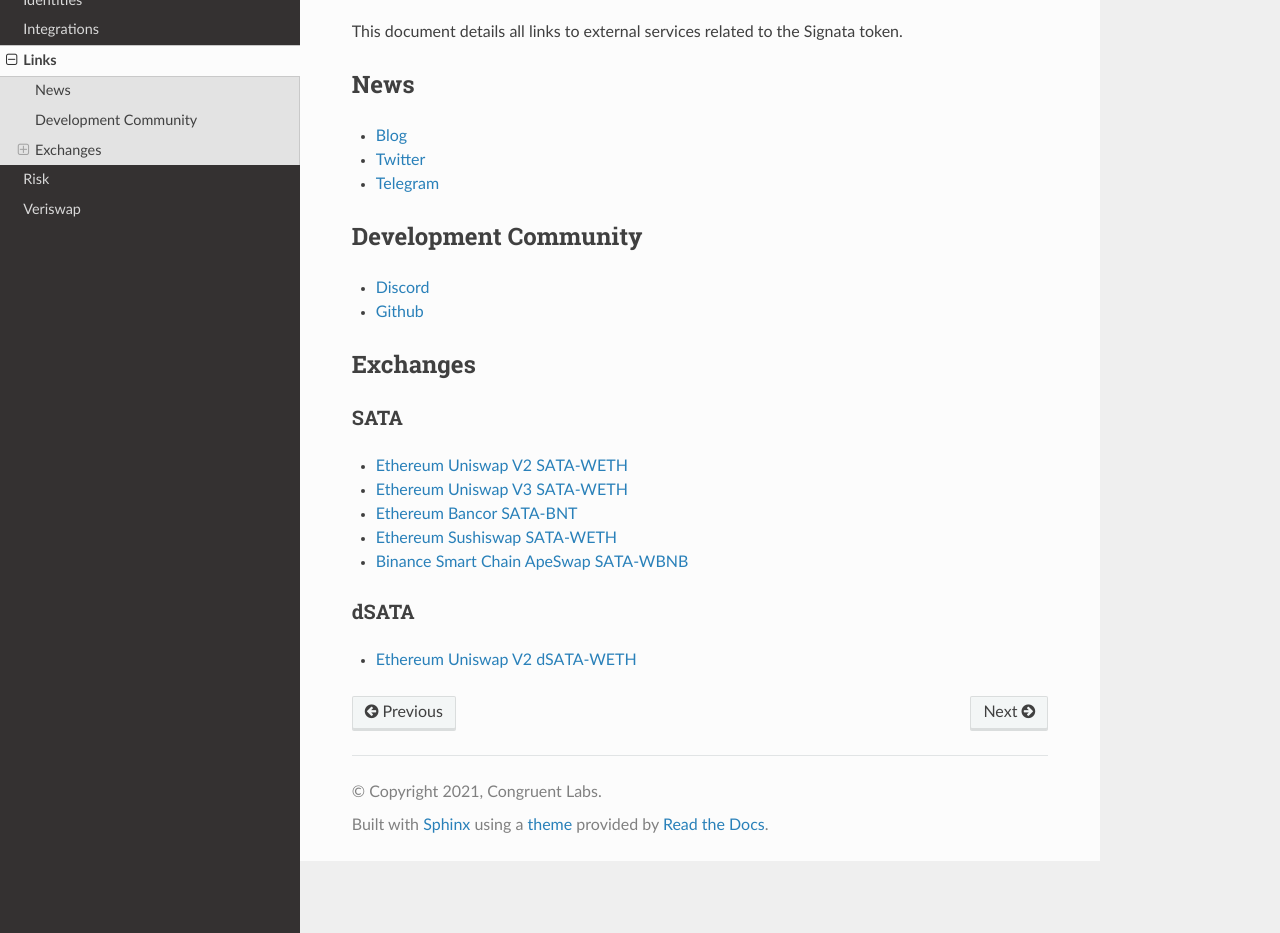
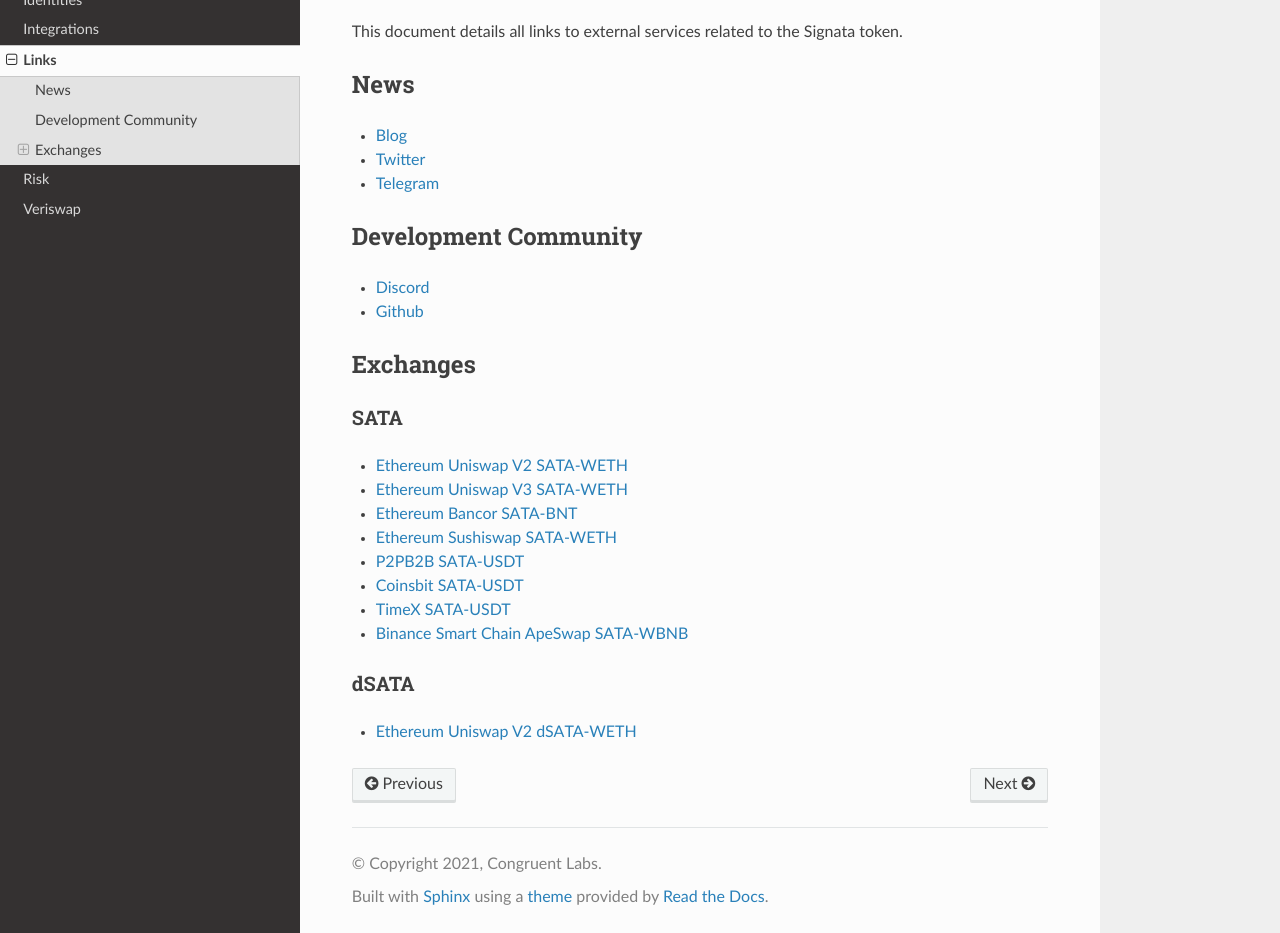
Before and after one commit to cl-tim/signata-docs, a Sphinx documentation site: the page built from docs/source/links.rst, in a window 1280 px wide and 1197 px high, cut to the strip 264-1197 px from the top of the window. Built offline with Sphinx 7.4.7 and the Read the Docs theme 2.0.0, drawn with Linux system fonts in a browser that asks for light colours.

Commit message:
Update links.rst

```diff
--- a/docs/source/links.rst
+++ b/docs/source/links.rst
@@ -32,6 +32,9 @@
 * `Ethereum Uniswap V3 SATA-WETH <https://info.uniswap.org/#/pools/0xe72d262158f402faf553179b2b4aff23dfad6d4c>`_
 * `Ethereum Bancor SATA-BNT <https://app.bancor.network/swap?from=0xEeeeeEeeeEeEeeEeEeEeeEEEeeeeEeeeeeeeEEeE&to=0x3ebb4A4e91Ad83BE51F8d596533818b246F4bEe1>`_
 * `Ethereum Sushiswap SATA-WETH <https://app.sushi.com/analytics/tokens/0x3ebb4a4e91ad83be51f8d596533818b246f4bee1?chainId=1>`_
+* `P2PB2B SATA-USDT <https://p2pb2b.com/trade/SATA_USDT/>`_
+* `Coinsbit SATA-USDT <https://coinsbit.io/trade_classic/SATA_USDT>`_
+* `TimeX SATA-USDT <https://timex.io/private/trading/SATAUSDT>`_
 * `Binance Smart Chain ApeSwap SATA-WBNB <https://info.apeswap.finance/pair/0xba593c9619301409d506332417236caeb0453d09>`_
 
 dSATA
```
